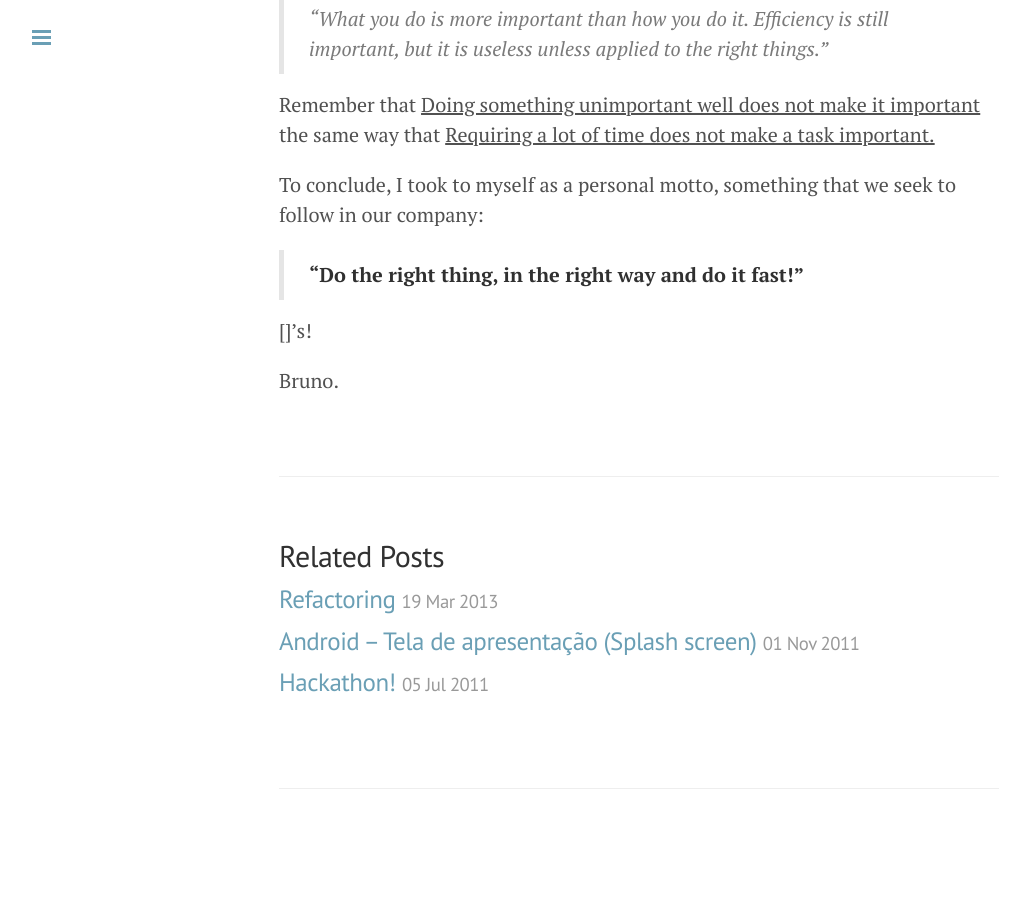
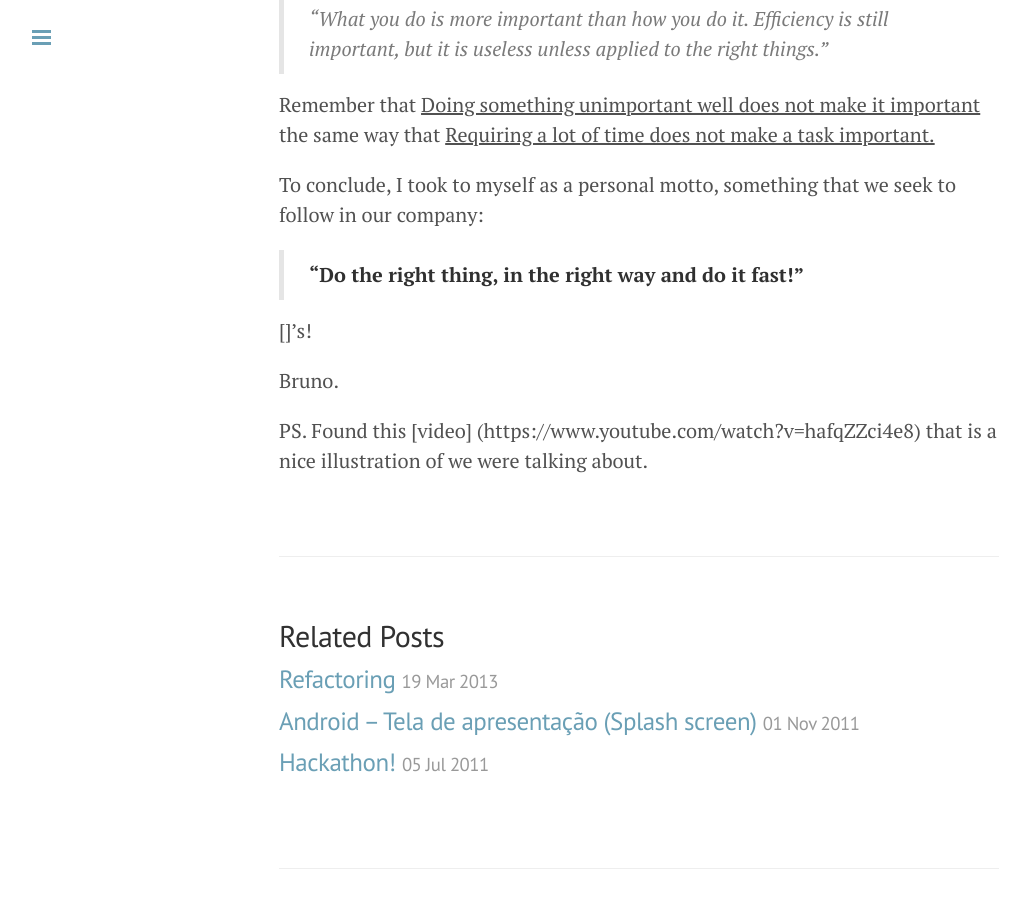
Before and after one commit to brunolui/brunolui.github.io, a Jekyll site: the page built from _posts/2014-09-30-effectiveness-vs-efficiency.md, in a window 1280 px wide and 900 px high, scrolled down 961 px. Shown: the whole window, without its empty margins (1-1027 px from the left). Built offline with Jekyll 4.4.1, drawn with Linux system fonts in a browser that asks for light colours; Markdown is read by kramdown in place of the engine named in the settings; comment, search, counter and statistics services are not loaded; before the commit the page ends 1781 px from its top, so only the background shows below that.

Commit message:
adding video ref

```diff
--- a/_posts/2014-09-30-effectiveness-vs-efficiency.md
+++ b/_posts/2014-09-30-effectiveness-vs-efficiency.md
@@ -38,3 +38,6 @@ To conclude, I took to myself as a personal motto, something that we seek to fol
 []'s!
 
 Bruno.
+
+
+PS. Found this [video] (https://www.youtube.com/watch?v=hafqZZci4e8) that is a nice illustration of we were talking about.
```
